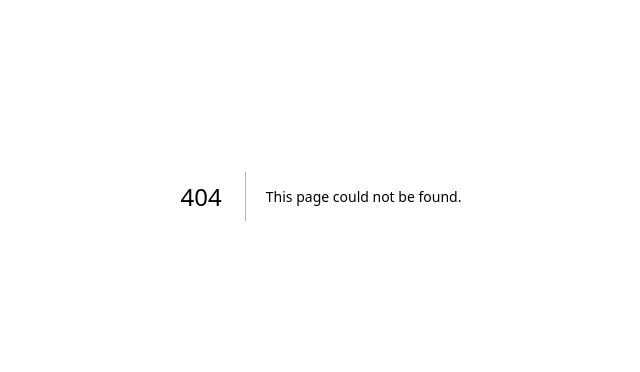
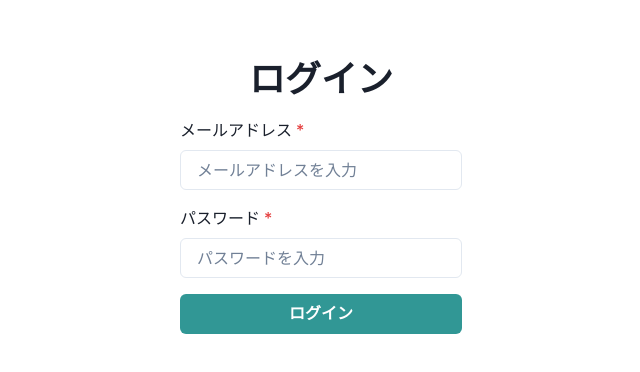
Before and after one commit to hujimori/ec-app, a Next.js app: page /login in a window 1280 px wide. Before the commit this address had no page. Shown: the part 204-576 px from the top of the page, without its empty margins (319-959 px from the left). Built offline with nearby package versions, Linux system fonts and the light colour scheme.

Commit message:
ログインページを作成

```diff
--- /dev/null
+++ b/firebaseClient.ts
@@ -0,0 +1,44 @@
+// Import the functions you need from the SDKs you need
+import { initializeApp, FirebaseApp } from 'firebase/app';
+import { getAnalytics, Analytics } from 'firebase/analytics';
+import { getAuth, signInWithEmailAndPassword } from 'firebase/auth';
+// TODO: Add SDKs for Firebase products that you want to use
+// https://firebase.google.com/docs/web/setup#available-libraries
+
+// Your web app's Firebase configuration
+// For Firebase JS SDK v7.20.0 and later, measurementId is optional
+const firebaseConfig = {
+  apiKey: 'AIzaSyCd0zkX5dwe17R_CUjcoMeuLzi3CJi3-pg',
+  authDomain: 'ec-app-b9e3f.firebaseapp.com',
+  projectId: 'ec-app-b9e3f',
+  storageBucket: 'ec-app-b9e3f.appspot.com',
+  messagingSenderId: '966916761202',
+  appId: '1:966916761202:web:25f86996d6c548a92604eb',
+  measurementId: 'G-G7XBVPN0DR',
+};
+
+let app: FirebaseApp | null;
+let analytics: Analytics | undefined;
+
+if (typeof window !== 'undefined') {
+  app = initializeApp(firebaseConfig);
+  analytics = getAnalytics(app);
+} else {
+  app = null;
+  analytics = undefined;
+}
+// Initialize Firebase
+// const app = initializeApp(firebaseConfig);
+// const analytics = getAnalytics(app);
+
+const auth = getAuth();
+
+export const signIn = async (email: string, password: string) => {
+  try {
+    const userCredential = await signInWithEmailAndPassword(auth, email, password);
+    return userCredential;
+  } catch (error) {
+    console.error('Error during sign in:', error);
+    throw error;
+  }
+};
--- /dev/null
+++ b/pages/login.tsx
@@ -0,0 +1,63 @@
+import { FormEvent, useState } from 'react';
+import { signIn } from '../firebaseClient';
+import { Box, Button, FormControl, FormLabel, Heading, Input, VStack, useToast } from '@chakra-ui/react';
+
+const LoginPage = () => {
+  const [email, setEmail] = useState('');
+  const [password, setPassword] = useState('');
+  const toast = useToast();
+
+  const handleLogin = async (e: FormEvent) => {
+    e.preventDefault();
+
+    try {
+      await signIn(email, password);
+      toast({
+        title: 'ログイン成功',
+        description: 'ログインに成功しました。',
+        status: 'success',
+        duration: 3000,
+        isClosable: true,
+      });
+    } catch (error) {
+      toast({
+        title: 'ログイン失敗',
+        description: 'ログインに失敗しました。メールアドレスとパスワードを確認してください。',
+        status: 'error',
+        duration: 3000,
+        isClosable: true,
+      });
+    }
+  };
+
+  return (
+    <Box w="100%" minH="100vh" display="flex" justifyContent="center" alignItems="center">
+      <VStack as="form" onSubmit={handleLogin} spacing={4}>
+        <Heading>ログイン</Heading>
+        <FormControl id="email" isRequired>
+          <FormLabel>メールアドレス</FormLabel>
+          <Input
+            type="email"
+            value={email}
+            onChange={(e) => setEmail(e.target.value)}
+            placeholder="メールアドレスを入力"
+          />
+        </FormControl>
+        <FormControl id="password" isRequired>
+          <FormLabel>パスワード</FormLabel>
+          <Input
+            type="password"
+            value={password}
+            onChange={(e) => setPassword(e.target.value)}
+            placeholder="パスワードを入力"
+          />
+        </FormControl>
+        <Button type="submit" colorScheme="teal" w="100%">
+          ログイン
+        </Button>
+      </VStack>
+    </Box>
+  );
+};
+
+export default LoginPage;
```
